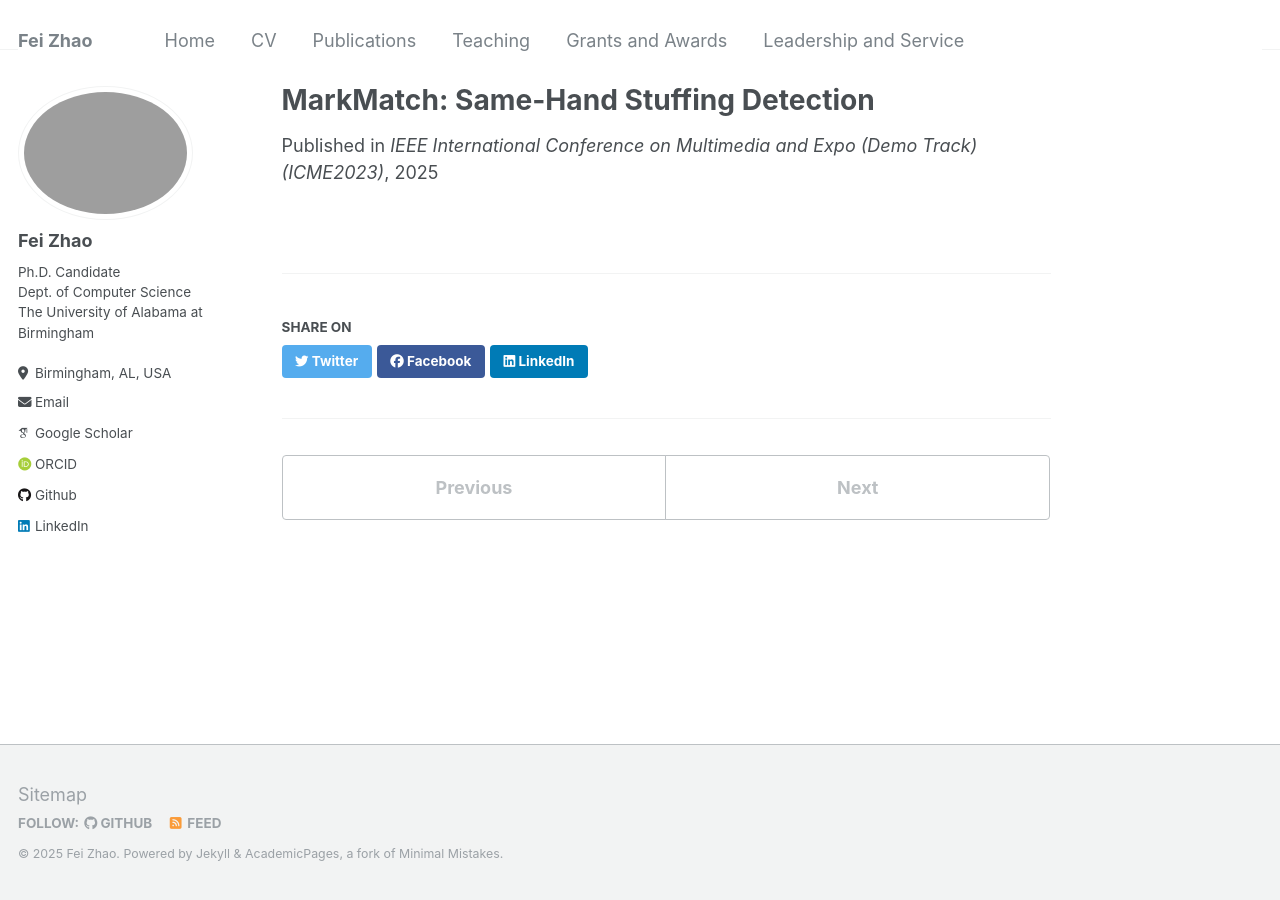
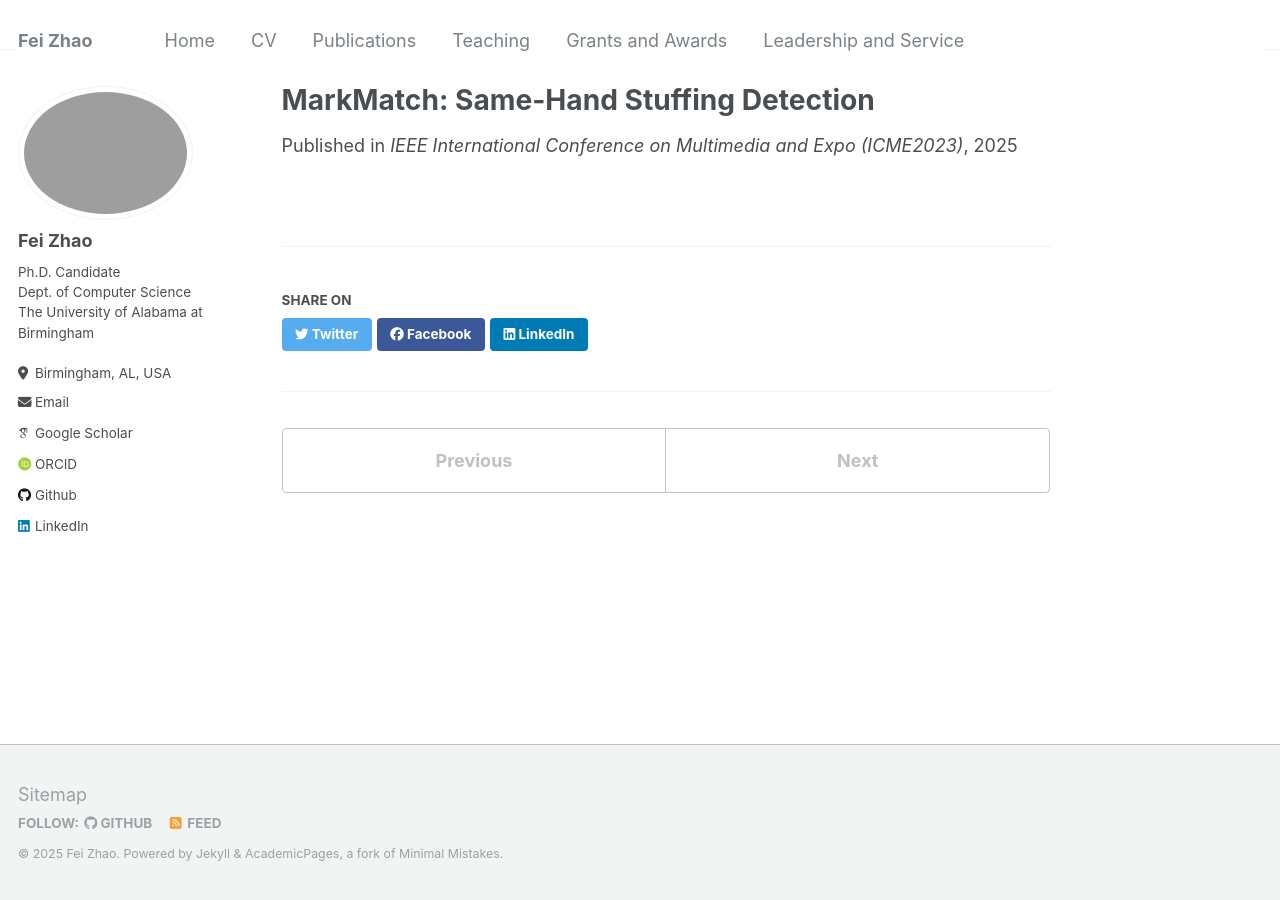
Before and after one commit to feizhao19/feizhao19.github.io, a Jekyll site: the page built from _publications/demo.md, in a window 1280 px wide. Built offline with Jekyll 4.4.1, drawn with Linux system fonts in a browser that asks for light colours; some web fonts are replaced.

Commit message:
update publications

```diff
--- a/_publications/demo.md
+++ b/_publications/demo.md
@@ -5,7 +5,7 @@ permalink: /publication/demo
 authors:  '<strong>Fei Zhao</strong>, Runlin Zhang, Chengcui Zhang, and Nitesh Saxena'
 year: 2025
 date: 2025-05-04
-venue: 'IEEE International Conference on Multimedia and Expo (Demo Track) (ICME2023)'
+venue: 'IEEE International Conference on Multimedia and Expo (ICME2023)'
 header:
   teaser: "arch_encoder.png"
 ---
```
Also changed, not shown: _publications/icme.md (+1 -1 lines), _publications/prompt.md (+1 -1 lines).
